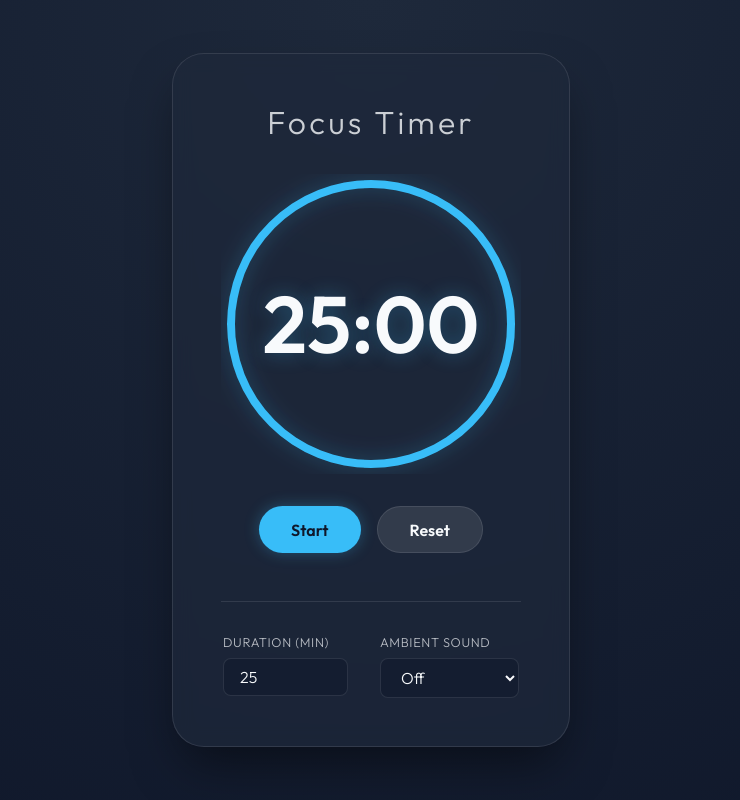
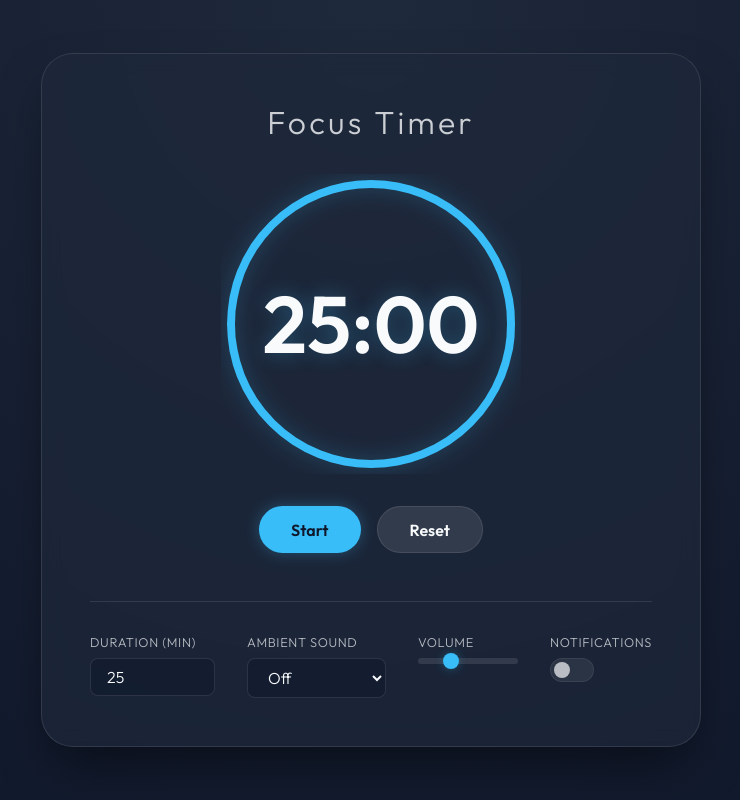
Before and after one commit to davidkvartek/PomodoroTimer, a Python web app: template templates/index.html in a window 1280 px wide. Shown: the whole page, without its empty margins (269-1009 px from the left). Run offline with Jinja, Linux system fonts and the light colour scheme; the template is opened without the code that fills it, so the values that code supplies are empty.

Commit message:
Add desktop notifications and volume control

```diff
--- a/static/audio_engine.js
+++ b/static/audio_engine.js
@@ -4,7 +4,8 @@ class SoundGenerator {
         this.currentSource = null;
         this.gainNode = this.ctx.createGain();
         this.gainNode.connect(this.ctx.destination);
-        this.gainNode.gain.value = 0; // Start silent
+        this.volume = 0.3; // Default volume
+        this.gainNode.gain.value = 0; // Start silent (fade in will happen)
         this.isPlaying = false;
         this.bufferSize = 2 * this.ctx.sampleRate;
     }
@@ -58,8 +59,15 @@ class SoundGenerator {
         this.currentSource = source;
         this.isPlaying = true;
 
-        // Ramp up
-        this.gainNode.gain.setTargetAtTime(0.3, this.ctx.currentTime, 0.5); // Volume 0.3
+        // Ramp up to current volume
+        this.gainNode.gain.setTargetAtTime(this.volume, this.ctx.currentTime, 0.5);
+    }
+
+    setVolume(value) {
+        this.volume = parseFloat(value);
+        if (this.isPlaying) {
+            this.gainNode.gain.setTargetAtTime(this.volume, this.ctx.currentTime, 0.1);
+        }
     }
 
     createWhiteNoise() {
--- a/static/script.js
+++ b/static/script.js
@@ -14,6 +14,8 @@ class PomodoroTimer {
         // New Controls
         this.durationInput = document.getElementById('duration-input');
         this.soundSelect = document.getElementById('sound-select');
+        this.volumeInput = document.getElementById('volume-input');
+        this.notificationToggle = document.getElementById('notification-toggle');
 
         this.circumference = 2 * Math.PI * 140;
         this.circle.style.strokeDasharray = `${this.circumference} ${this.circumference}`;
@@ -33,6 +35,26 @@ class PomodoroTimer {
 
         this.durationInput.addEventListener('change', () => this.updateDuration());
         this.soundSelect.addEventListener('change', (e) => this.handleSoundChange(e.target.value));
+        this.volumeInput.addEventListener('input', (e) => this.handleVolumeChange(e.target.value));
+        this.notificationToggle.addEventListener('change', () => this.handleNotificationToggle());
+    }
+
+    handleVolumeChange(value) {
+        this.soundGenerator.setVolume(value);
+    }
+
+    async handleNotificationToggle() {
+        if (this.notificationToggle.checked) {
+            if (Notification.permission === 'default') {
+                const permission = await Notification.requestPermission();
+                if (permission !== 'granted') {
+                    this.notificationToggle.checked = false;
+                }
+            } else if (Notification.permission === 'denied') {
+                alert('Notification permission was denied. Please enable it in your browser settings.');
+                this.notificationToggle.checked = false;
+            }
+        }
     }
 
     updateDuration() {
@@ -138,6 +160,17 @@ class PomodoroTimer {
 
         oscillator.start();
         oscillator.stop(this.audioCtx.currentTime + 0.5);
+
+        this.sendNotification();
+    }
+
+    sendNotification() {
+        if (this.notificationToggle.checked && Notification.permission === 'granted') {
+            new Notification('Pomodoro Timer', {
+                body: 'Time is up! Take a break or start a new session.',
+                icon: '/static/icon.png' // Optional: assuming an icon might exist later
+            });
+        }
     }
 }
 
--- a/static/style.css
+++ b/static/style.css
@@ -161,3 +161,85 @@ header h1 {
     border-color: var(--accent-color);
     box-shadow: 0 0 0 2px var(--accent-glow);
 }
+
+/* Custom Range Input */
+input[type="range"] {
+    -webkit-appearance: none;
+    appearance: none;
+    width: 100px;
+    height: 6px;
+    background: rgba(255, 255, 255, 0.1);
+    border-radius: 5px;
+    outline: none;
+    padding: 0;
+    border: none;
+}
+
+input[type="range"]::-webkit-slider-thumb {
+    -webkit-appearance: none;
+    width: 16px;
+    height: 16px;
+    background: var(--accent-color);
+    border-radius: 50%;
+    cursor: pointer;
+    box-shadow: 0 0 10px var(--accent-glow);
+    transition: all 0.2s;
+}
+
+input[type="range"]::-webkit-slider-thumb:hover {
+    transform: scale(1.2);
+}
+
+/* Toggle Switch */
+.switch {
+    position: relative;
+    display: inline-block;
+    width: 44px;
+    height: 24px;
+}
+
+.switch input {
+    opacity: 0;
+    width: 0;
+    height: 0;
+}
+
+.slider {
+    position: absolute;
+    cursor: pointer;
+    top: 0;
+    left: 0;
+    right: 0;
+    bottom: 0;
+    background-color: rgba(255, 255, 255, 0.1);
+    transition: .4s;
+    border: 1px solid rgba(255, 255, 255, 0.1);
+}
+
+.slider:before {
+    position: absolute;
+    content: "";
+    height: 16px;
+    width: 16px;
+    left: 3px;
+    bottom: 3px;
+    background-color: white;
+    transition: .4s;
+}
+
+input:checked+.slider {
+    background-color: var(--accent-color);
+    box-shadow: 0 0 10px var(--accent-glow);
+}
+
+input:checked+.slider:before {
+    transform: translateX(20px);
+}
+
+.slider.round {
+    border-radius: 34px;
+}
+
+.slider.round:before {
+    border-radius: 50%;
+}
--- a/templates/index.html
+++ b/templates/index.html
@@ -43,6 +43,17 @@
                         <option value="pink">Pink Noise</option>
                     </select>
                 </div>
+                <div class="setting-item">
+                    <label for="volume-input">Volume</label>
+                    <input type="range" id="volume-input" min="0" max="1" step="0.01" value="0.3">
+                </div>
+                <div class="setting-item">
+                    <label>Notifications</label>
+                    <label class="switch">
+                        <input type="checkbox" id="notification-toggle">
+                        <span class="slider round"></span>
+                    </label>
+                </div>
             </div>
         </main>
     </div>
```
